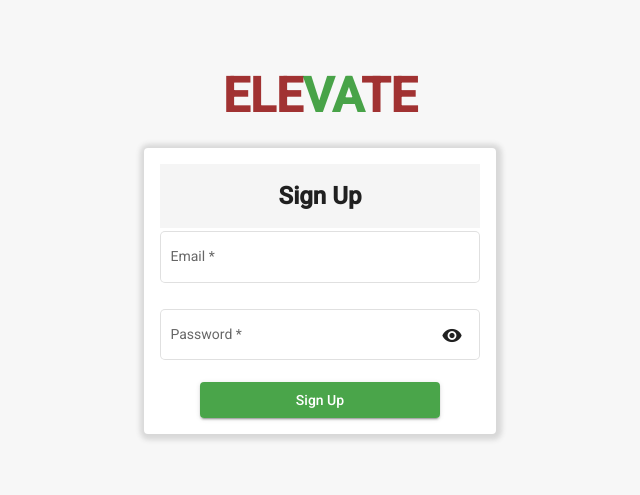
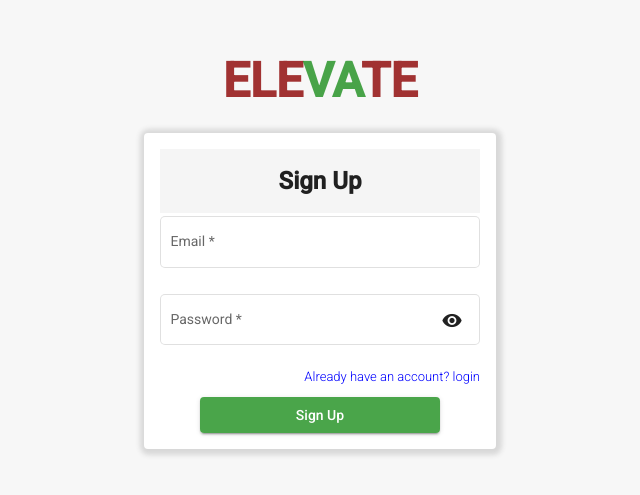
Before and after one commit to ELEVATE-Project/template-validation-portal, an Angular app: page /register in a window 1280 px wide. Shown: the part 143-638 px from the top of the page, without its empty margins (320-960 px from the left). Built offline with nearby package versions, Linux system fonts and the light colour scheme.

Commit message:
issue #feat added login direstion in register page

```diff
--- a/src/app/modules/auth/register/register.component.html
+++ b/src/app/modules/auth/register/register.component.html
@@ -19,8 +19,9 @@
 
       <mat-form-field appearance="outline" class="my-form-field">
         <mat-label>Password</mat-label>
-        <input matInput formControlName="password" name="password" type="password" [type]=" hidepassword ?'text' : 'password'" required  placeholder="Enter valid password">
-        <button mat-icon-button matSuffix (click)="hidepassword = !hidepassword" >
+        <input matInput formControlName="password" name="password" type="password"
+          [type]=" hidepassword ?'text' : 'password'" required placeholder="Enter valid password">
+        <button mat-icon-button matSuffix (click)="hidepassword = !hidepassword">
           <mat-icon>
             {{hidepassword ? 'visibility_off' : 'visibility'}}
           </mat-icon>
@@ -42,7 +43,9 @@
 
       </mat-form-field> -->
 
-
+      <div class="already-account-login" (click)="onClickAlreadyAccountLogin()">
+        Already have an account? login
+      </div>
       <div class="div_register_button">
         <button mat-raised-button type="submit" class="register_button">Sign Up</button>
       </div>
--- a/src/app/modules/auth/register/register.component.scss
+++ b/src/app/modules/auth/register/register.component.scss
@@ -53,3 +53,10 @@ h1{
     flex: 1 1 auto;
     text-align: center;
 }
+.already-account-login{
+    color: blue;
+    font-size: small;
+    font-weight: 200;
+    text-align:end;
+   padding-bottom: 10px;
+}
--- a/src/app/modules/auth/register/register.component.ts
+++ b/src/app/modules/auth/register/register.component.ts
@@ -34,7 +34,9 @@ export class RegisterComponent implements OnInit {
   constructor(private fb: FormBuilder, private router: Router, private authService: AuthenticationService, private toastr: ToastrService) { }
 
   ngOnInit() { }
-
+  onClickAlreadyAccountLogin(){
+    this.router.navigate(['/auth/login'])
+  }
   onRegister() {
     if (!this.registerForm.valid) {
       return;
```
